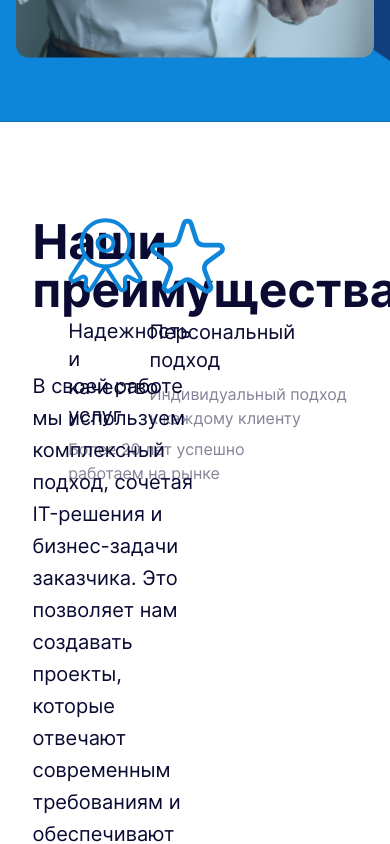
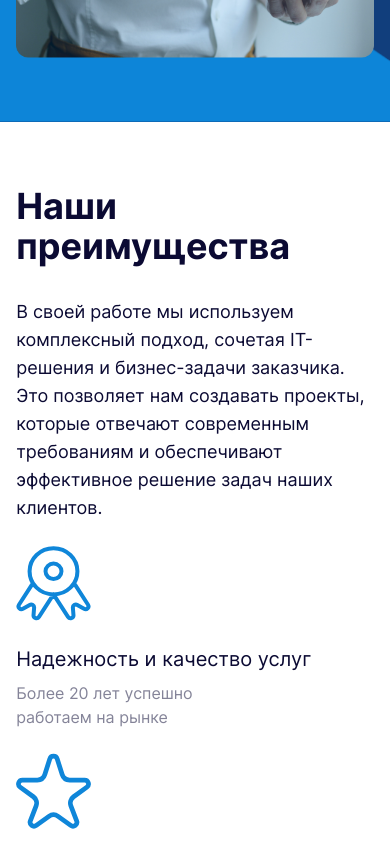
Before and after one commit to VladimirEscolta/GST, a React (Create React App) app: page / in a window 390 px wide. Shown: the part 6280-7124 px from the top of the page. Built offline with nearby package versions, Linux system fonts and the light colour scheme.

Commit message:
ready AdvantagesBlock to mobile

```diff
--- a/src/pages/Main/ui/AdvantagesBlock.jsx
+++ b/src/pages/Main/ui/AdvantagesBlock.jsx
@@ -3,22 +3,22 @@ import {MedalIcon, StarIcon} from "../../../assets/icons";
 
 const AdvantagesBlock = () => {
   return (
-    <div className="bg-white w-10/12 mx-auto py-24 flex justify-between">
-      <div className="flex flex-col w-1/2">
-        <p className="text-5xl font-bold">Наши преимущества</p>
-        <p className="text-xl font-normal mt-14 leading-8 max-w-[540px]">В своей работе мы используем
+    <div className="bg-white w-11/12 sm:w-10/12 mx-auto py-16 sm:py-24 flex flex-col sm:flex-row justify-between">
+      <div className="flex flex-col w-full sm:w-1/2">
+        <p className="text-4xl sm:text-5xl font-bold">Наши преимущества</p>
+        <p className="text-lg sm:text-xl font-normal mt-8 sm:mt-14 leading-7 sm:leading-8 max-w-[540px]">В своей работе мы используем
           комплексный подход, сочетая IT-решения и бизнес-задачи заказчика.
           Это позволяет нам создавать проекты, которые отвечают современным требованиям и обеспечивают эффективное
           решение задач наших клиентов.</p>
       </div>
-      <div className="flex flex-col w-1/2">
-        <div className="flex justify-end">
-          <div className="flex flex-col w-1/2">
+      <div className="flex flex-col w-full sm:w-1/2 mt-6 sm:my-auto items-center">
+        <div className="flex flex-col sm:flex-row w-full justify-end">
+          <div className="flex flex-col w-full sm:w-1/2 ">
             <MedalIcon/>
             <p className="mt-6 text-xl leading-7">Надежность и качество услуг</p>
             <p className="mt-2 w-52 text-base font-normal opacity-50 leading-6">Более 20 лет успешно работаем на рынке</p>
           </div>
-          <div className="flex flex-col">
+          <div className="flex flex-col w-full sm:w-56 mt-6 sm:mt-0">
             <StarIcon/>
             <p className="mt-6 text-xl leading-7">Персональный подход</p>
             <p className="mt-2 w-52 text-base font-normal opacity-50 leading-6">Индивидуальный подход к каждому клиенту</p>
```
